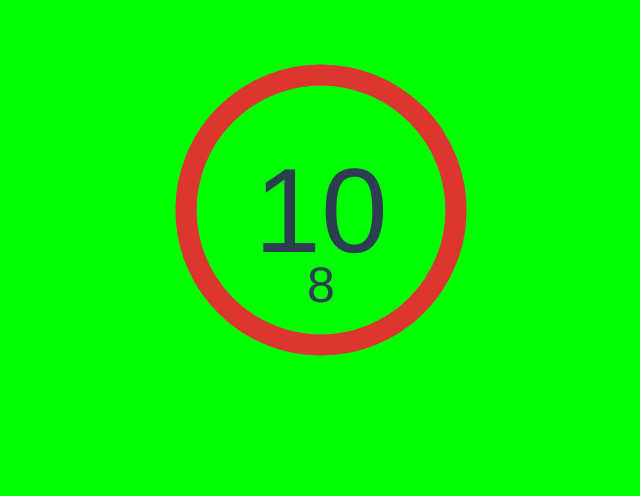
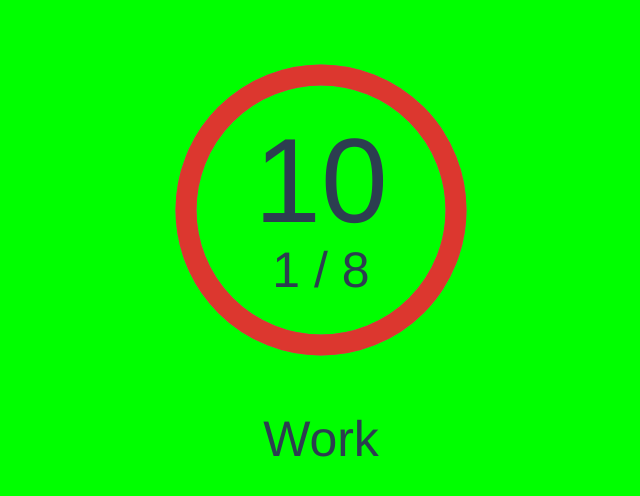
Before and after one commit to Werkaninchen/basetimer-no-parent-control, a Vue app: page / in a window 1280 px wide. Shown: the top 496 px of the page, without its empty margins (319-959 px from the left). Built offline with nearby package versions, Linux system fonts and the light colour scheme; the HTML template or start-up script is replaced by a standard one.

Commit message:
fixed  display

```diff
--- a/src/App.vue
+++ b/src/App.vue
@@ -1,6 +1,14 @@
 <template>
     <div id="app">
-        <BaseTimer class="pb" v-bind:reps="reps" v-bind:timeLimit="lim" />
+        <BaseTimer
+            v-bind:reps="reps"
+            v-bind:repsDone="repsDone"
+            v-bind:timeLimit="lim"
+        />
+        <div class="pb" style="font-size: 50px">
+            <p v-if="is_break">Break</p>
+            <p v-else>Work</p>
+        </div>
         <div>
             <div>
                 <div class="vert">
@@ -52,6 +60,7 @@ export default {
             brk: 10,
             reps: 8,
             lim: 10,
+            repsDone: 1,
             is_break: false,
             did_start: false,
         };
@@ -61,6 +70,7 @@ export default {
     },
     mounted() {
         bus.$on("inter_done", this.next);
+        bus.$on("clicked", this.start);
     },
     methods: {
         start() {
@@ -69,25 +79,25 @@ export default {
                 this.did_start = true;
             }
             this.is_break = !this.is_break;
-            console.log(this.lim);
-            console.log(this.is_break);
             bus.$emit("start");
         },
         reset() {
             this.did_start = false;
+            this.repsDone = 1;
             bus.$emit("reset");
         },
         next() {
-            if (this.reps <= 0) {
+            if (this.repsDone > this.reps) {
                 bus.$emit("completed");
                 this.did_start = false;
+                this.repsDone = 1;
                 return;
             }
             if (this.is_break) {
                 this.lim = this.work;
             } else {
                 this.lim = this.brk;
-                this.reps = this.reps - 1;
+                this.repsDone = this.repsDone + 1;
             }
 
             this.is_break = !this.is_break;
--- a/src/components/BaseTimer.vue
+++ b/src/components/BaseTimer.vue
@@ -1,5 +1,5 @@
 <template>
-    <div class="base-timer">
+    <div class="base-timer" v-on:click="clckd">
         <svg
             class="base-timer__svg"
             viewBox="0 0 100 100"
@@ -25,7 +25,7 @@
             </g>
         </svg>
         <span class="base-timer__label">{{ formattedTimeLeft }}</span>
-        <p class="base-timer__sub_label">{{ reps }}</p>
+        <p class="base-timer__sub_label">{{ repsDone }} / {{ reps }}</p>
     </div>
 </template>
 
@@ -37,6 +37,7 @@ export default {
     props: {
         timeLimit: Number,
         reps: Number,
+        repsDone: Number,
     },
     data() {
         return {
@@ -79,7 +80,7 @@ export default {
 
     watch: {
         timeLeft(newValue) {
-            if (newValue === 0) {
+            if (newValue === 0 || newValue < 0) {
                 this.onTimesUp();
             }
         },
@@ -87,13 +88,12 @@ export default {
     mounted() {
         bus.$on("start", this.startTimer);
         bus.$on("reset", this.resetTimer);
-        bus.$on("completed", this.onDone);
+        bus.$on("completed", this.resetTimer);
     },
 
     methods: {
-        onDone() {
-            clearInterval(this.timerInterval);
-            this.timePassed = this.timeLimit;
+        clckd() {
+            bus.$emit("clicked");
         },
         onTimesUp() {
             clearInterval(this.timerInterval);
@@ -156,7 +156,7 @@ export default {
         position: absolute;
         width: 300px;
         height: 300px;
-        top: 0;
+        top: -10%;
         display: flex;
         align-items: center;
         justify-content: center;
@@ -166,7 +166,7 @@ export default {
         position: absolute;
         width: 300px;
         height: 200px;
-        top: 25%;
+        top: 20%;
         display: flex;
         align-items: center;
         justify-content: center;
```
